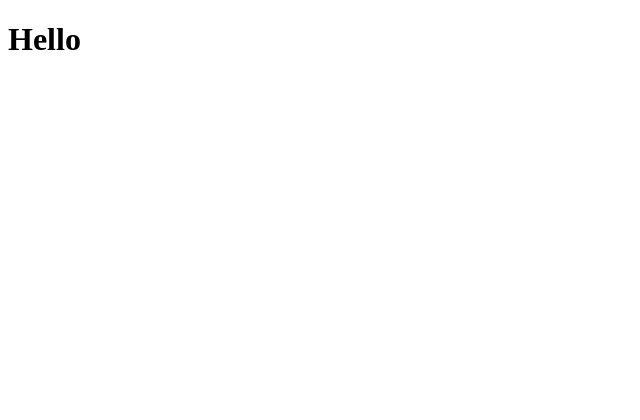
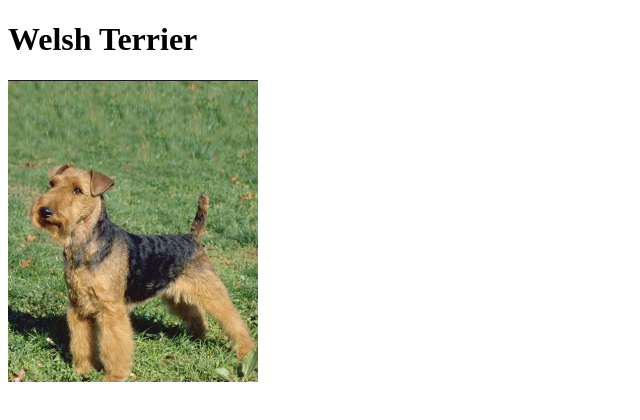
Before and after one commit to mjanders6/mjanders6.github.io, a plain HTML site: page index.html in a window 1280 px wide. Shown: the whole page, without its empty margins (0-640 px from the left). Drawn offline with Linux system fonts and the light colour scheme.

Commit message:
added picture

```diff
--- a/index.html
+++ b/index.html
@@ -7,6 +7,7 @@
     <title>Document</title>
 </head>
 <body>
-    <h1>Hello</h1>
+    <h1>Welsh Terrier</h1>
+    <img class="responsive-img" src="./Screen Shot 2019-02-16 at 10.59.14 AM.png">
 </body>
 </html>
```
Also changed, not shown: Screen Shot 2019-02-16 at 10.59.14 AM.png (added).
